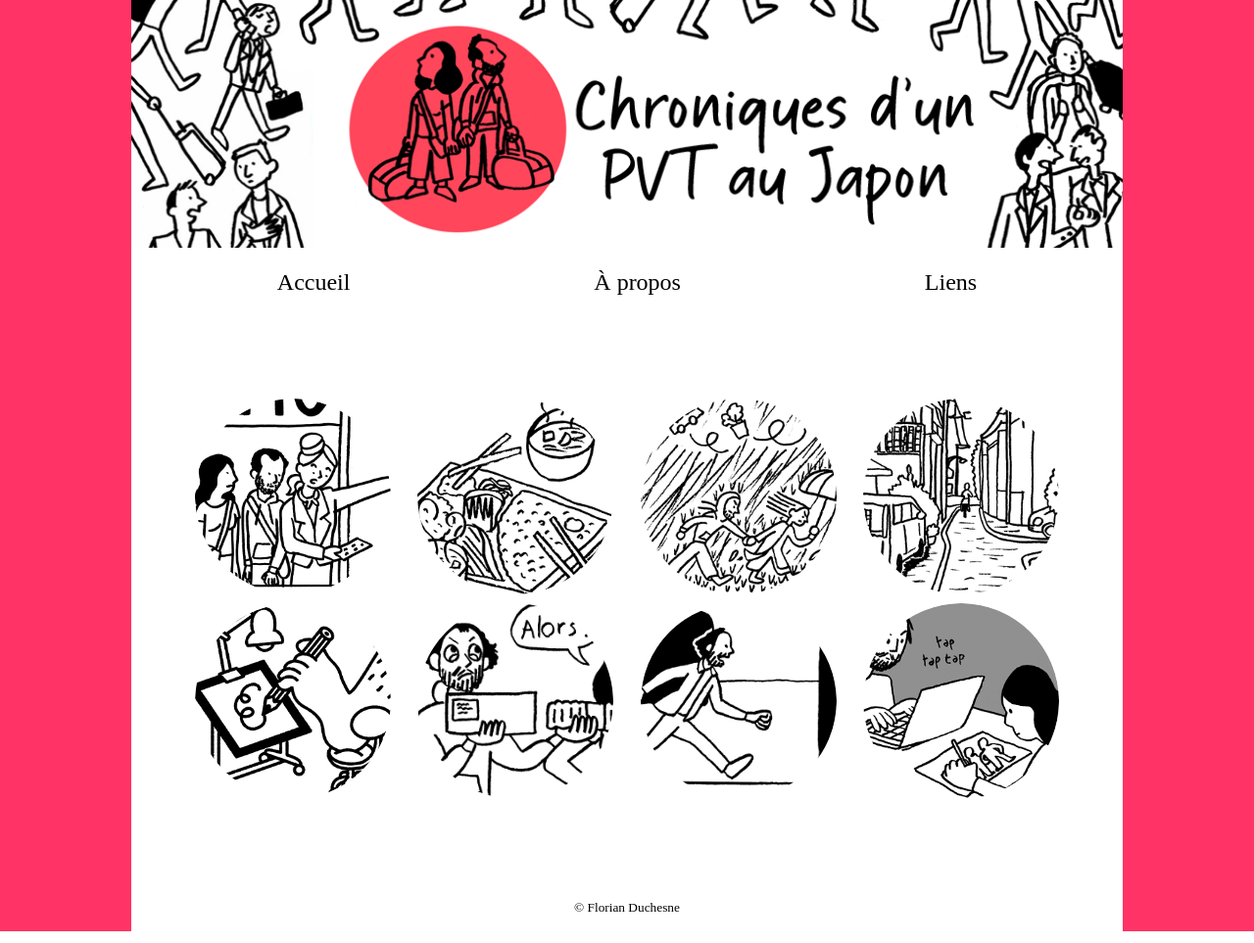
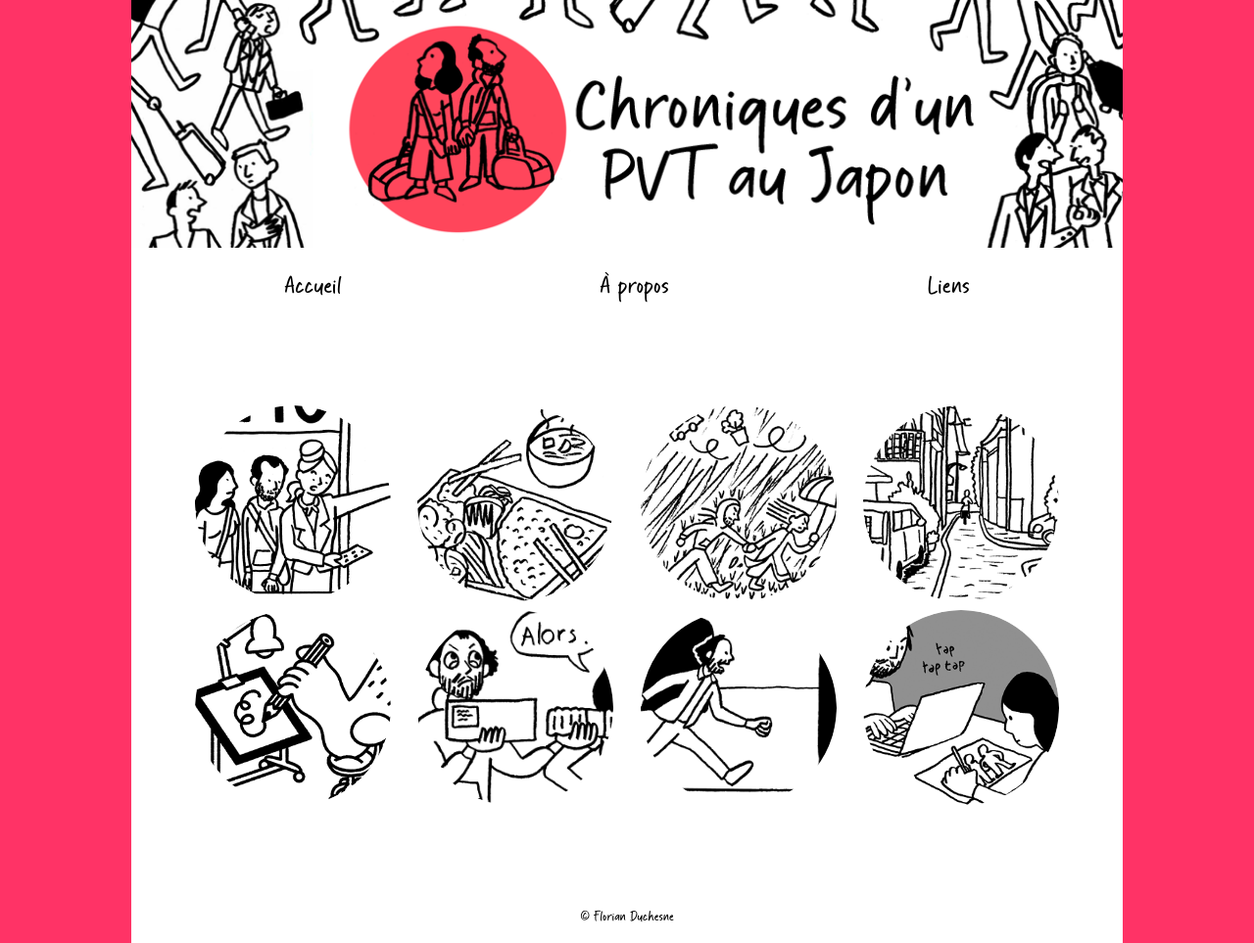
Before and after one commit to FlorianDuchesne/Website, a PHP site: page /chroniquesJapon/index.html in a window 1280 px wide. Shown: the whole page at 98% size. Run offline with PHP 8.4, Linux system fonts and the light colour scheme.

Commit message:
Update style.css

```diff
--- a/chroniquesJapon/css/style.css
+++ b/chroniquesJapon/css/style.css
@@ -31,7 +31,7 @@ body {
 }
 
 a {
-  font-family: "Wildstripe";
+  font-family: "Wildstripe Regular";
   text-decoration: none;
   color: black;
 }
@@ -139,7 +139,7 @@ main a {
 
 footer {
   /* display: none; */
-  font-family: "Wildstripe";
+  font-family: "Wildstripe Regular";
   text-align: center;
   /* font-size: 150%; */
   margin: 1em;
```
